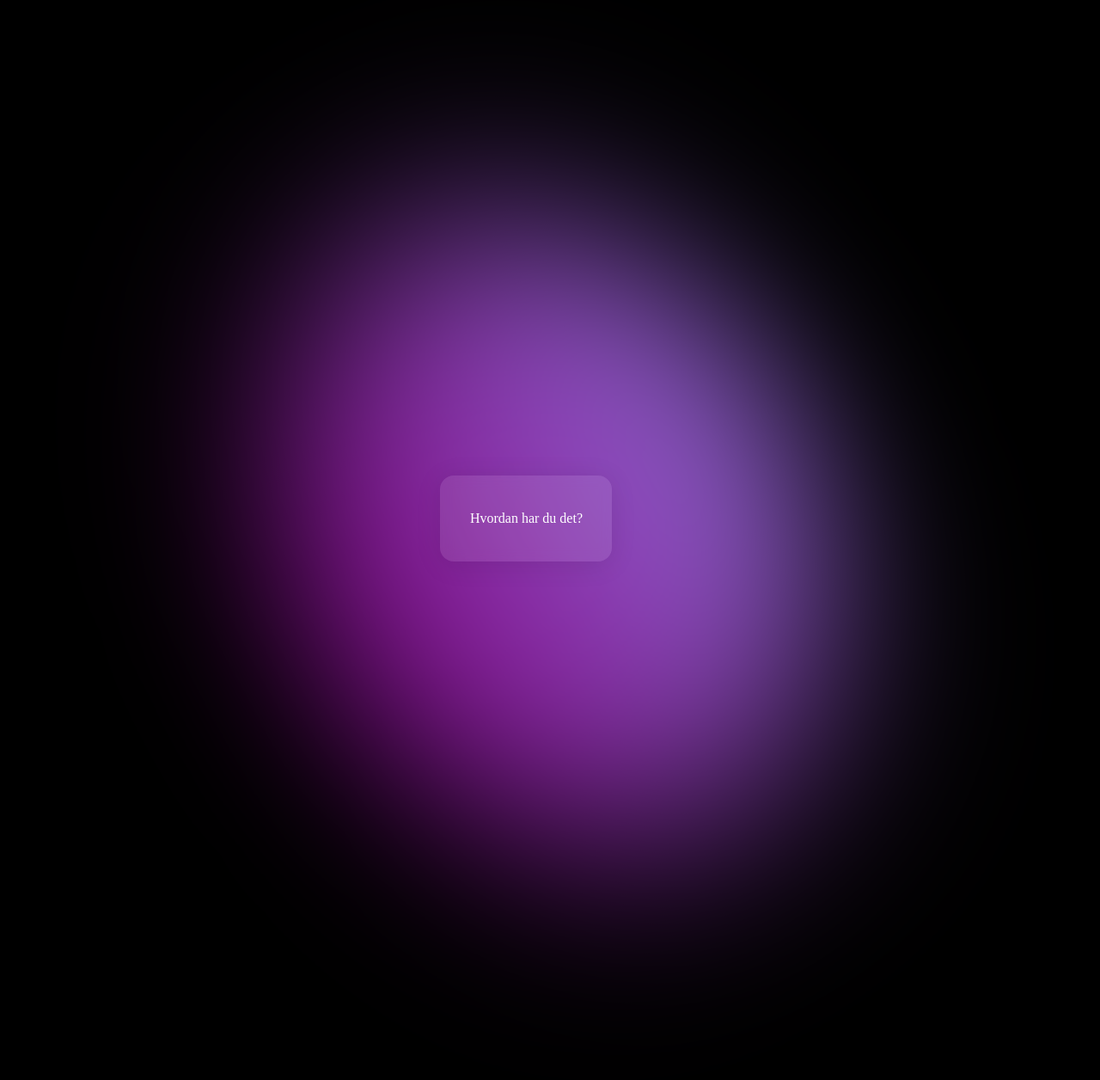
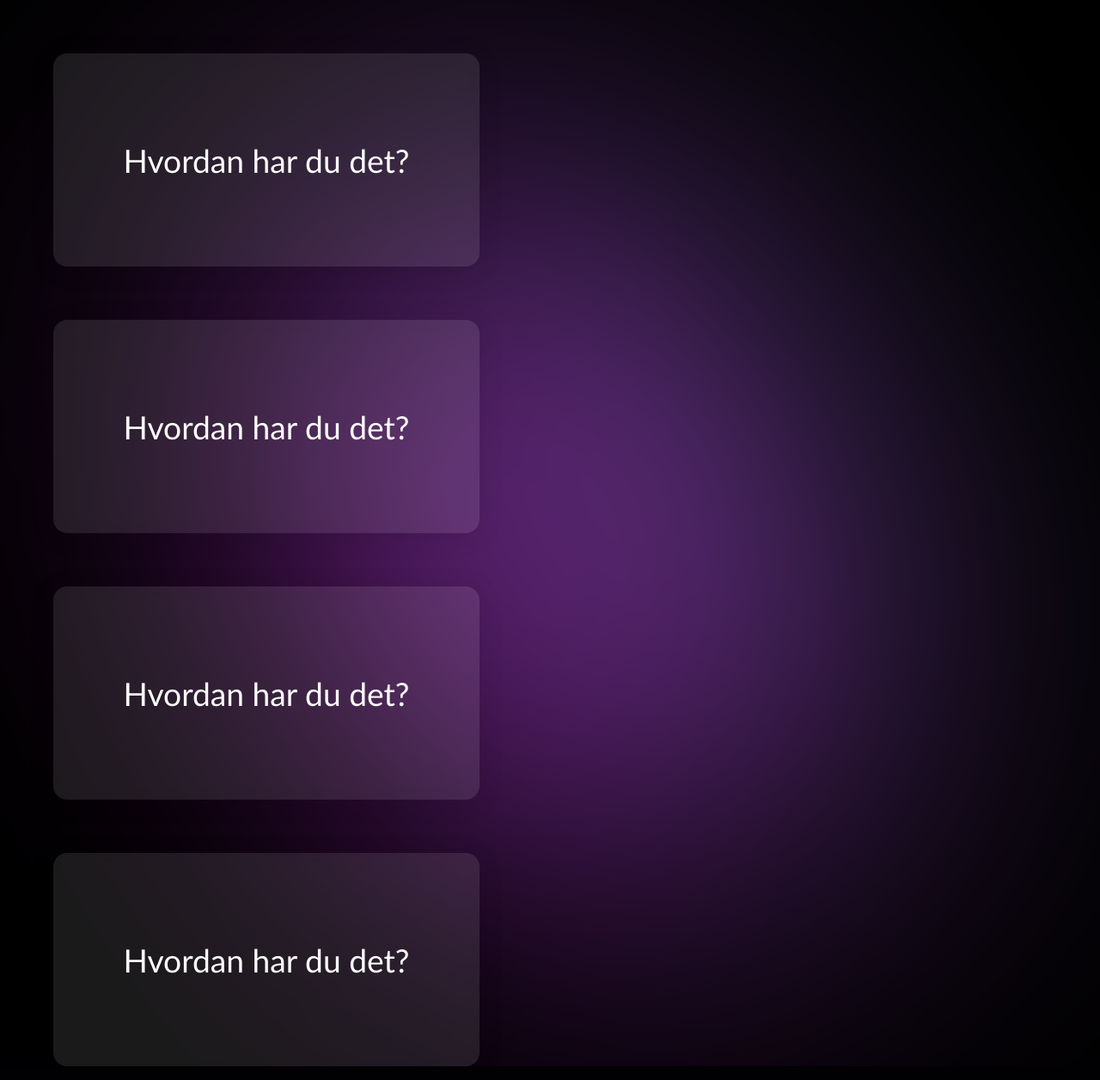
Before and after one commit to kulbil/2IMI-UTV-QuestyJs, a PHP site: page /faq.php in a window 1280 px wide. Shown: the whole page at 86% size. Run offline with PHP 8.4, Linux system fonts and the light colour scheme.

Commit message:
updated faq

```diff
--- a/QuestyjsCode/faq.php
+++ b/QuestyjsCode/faq.php
@@ -4,18 +4,55 @@
 
 <div id="blob"></div>
 <div id="faqContainer">
-    <div class="faqQuestion">
-        <div id="faqQ1">
-            <p>
-                Hvordan har du det?
-            </p>
-        </div>
-        <div id="faqA1">
-            <p>
-                jeg har det veldig bra takk for at du spør :)
-            </p>
-        </div>
+    <div class="faqQ">
+        <p class="faqQText">
+            Hvordan har du det?
+        </p>
+        <p class="faqA">
+            jeg har det veldig bra takk for at du spør :)
+        </p>
     </div>
+    <div class="faqQ">
+        <p class="faqQText">
+            Hvordan har du det?
+        </p>
+        <p class="faqA">
+            jeg har det veldig bra takk for at du spør :)
+        </p>
+    </div>
+    <div class="faqQ">
+        <p class="faqQText">
+            Hvordan har du det?
+        </p>
+        <p class="faqA">
+            jeg har det veldig bra takk for at du spør :)
+        </p>
+    </div>
+    <div class="faqQ">
+        <p class="faqQText">
+            Hvordan har du det?
+        </p>
+        <p class="faqA">
+            jeg har det veldig bra takk for at du spør :)
+        </p>
+    </div>
+    <div class="faqQ">
+        <p class="faqQText">
+            Hvordan har du det?
+        </p>
+        <p class="faqA">
+            jeg har det veldig bra takk for at du spør :)
+        </p>
+    </div>
+    <div class="faqQ">
+        <p class="faqQText">
+            Hvordan har du det?
+        </p>
+        <p class="faqA">
+            jeg har det veldig bra takk for at du spør :)
+        </p>
+    </div>
+
 </div>
 <script src="faqscript.js"></script>
 </body>
--- a/QuestyjsCode/style/faqStyle.css
+++ b/QuestyjsCode/style/faqStyle.css
@@ -1,4 +1,5 @@
 body {
+
     height: 100vh;
     width: 100vw;
     background-color: black;
@@ -7,6 +8,27 @@ body {
     justify-content: center;
     align-items: center;
 }
+
+
+/* width */
+::-webkit-scrollbar {
+    width: 1vh;
+}
+/* Track */
+::-webkit-scrollbar-track {
+    box-shadow: inset 0 0 1vh lightgrey;
+}
+ /* Handle */
+::-webkit-scrollbar-thumb {
+    background: white;
+    opacity: 0.1;
+    border-radius: 10px;
+}
+/* Handle on hover */
+::-webkit-scrollbar-thumb:hover {
+    background: #b30000;
+}
+
 
 @keyframes rotate {
     from {
@@ -38,15 +60,29 @@ body {
         mediumpurple
     );
     animation: rotate 10s infinite;
-    filter: blur(100px);
+    filter: blur(15vh);
 }
 
-#faqQ1 {
+#faqContainer {
+    position: fixed;
+    right: 0;
+    bottom: 0;
+    z-index: 1;
+    width: 100vw;
+    height: 100vh;
+    overflow: auto;
+}
+
+.faqQ {
+    margin: 5vh;
     color: white;
     display: flex;
     justify-content: center;
     align-items: center;
-    height: 100px;
+    height: 20vh;
+    width: 40vh;
+    font-size: 3vh;
+    font-family: 'Gill Sans', 'Gill Sans MT', Calibri, 'Trebuchet MS', sans-serif;
     aspect-ratio: 2;
     background: rgba(255, 255, 255, 0.1);
     border-radius: 16px;
@@ -55,8 +91,50 @@ body {
     transition: all 0.5s;
 }
 
-#faqQ1:hover {
-    height: 200px;
-    aspect-ratio: 1;
+.faqQ:hover {
+    height: 40vh;
+    width: 80vh;
     background: rgba(255, 255, 255, 0.5);
 }
+
+@keyframes moveTextQuestion {
+    from {
+        bottom: 27%;
+    }
+    to {
+        bottom: 70%;
+    }
+}
+
+.faqQText {
+    position: absolute;
+}
+
+.faqQ:hover > .faqQText  {
+    animation: moveTextQuestion 0.5s ease-out;
+    bottom: 70%;
+}
+
+@keyframes moveTextAnswer {
+    from {
+        top: 90%;
+        opacity: 0;
+    }
+
+    to {
+        top: 38%;
+        opacity: 1;
+    }
+}
+
+.faqA {
+    position: absolute;
+    width: 70vh;
+    display: none;
+}
+
+.faqQ:hover > .faqA  {
+    animation: moveTextAnswer 0.5s ease-out;
+    display: flex;
+    justify-content: center;
+}
```
